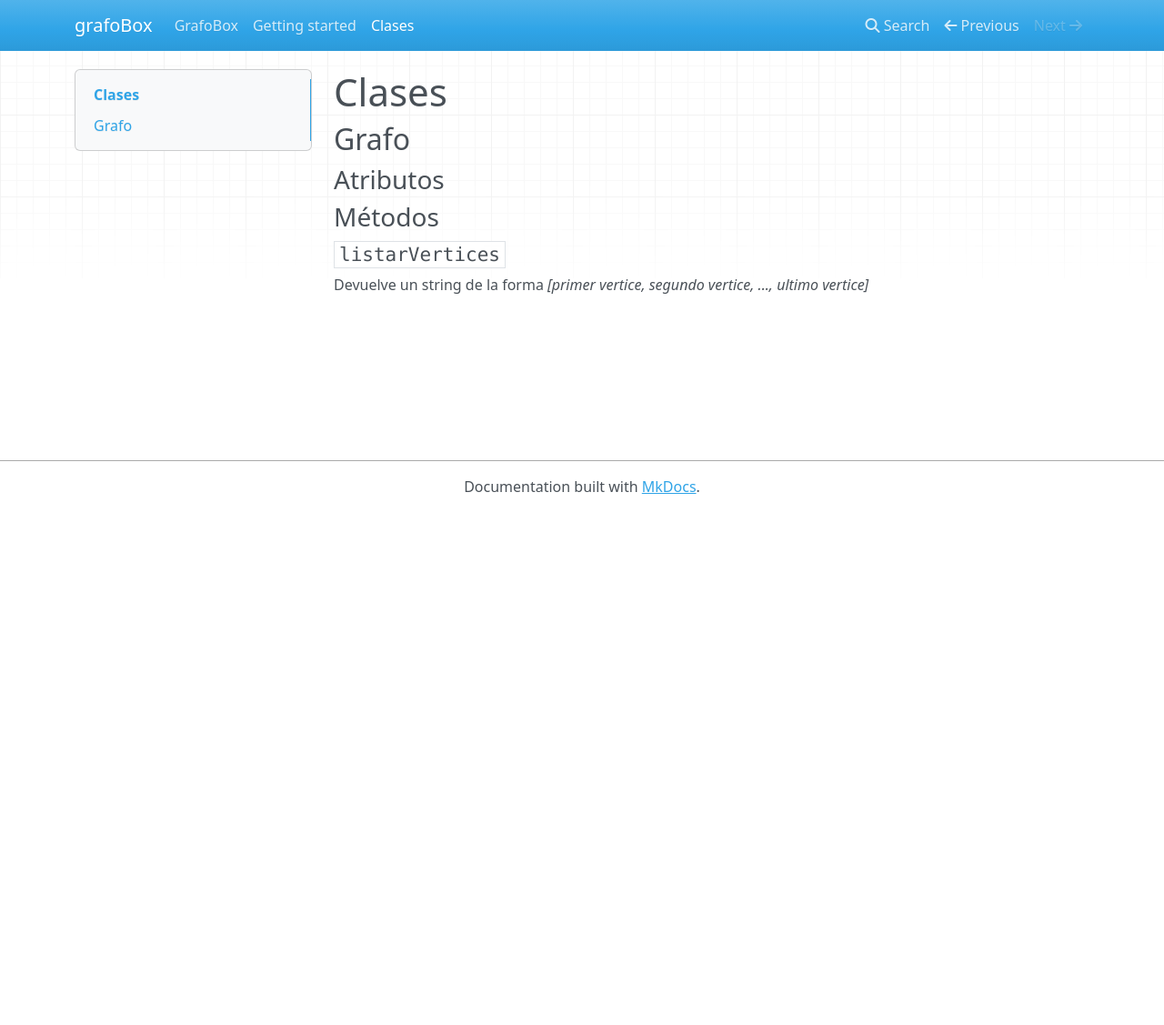
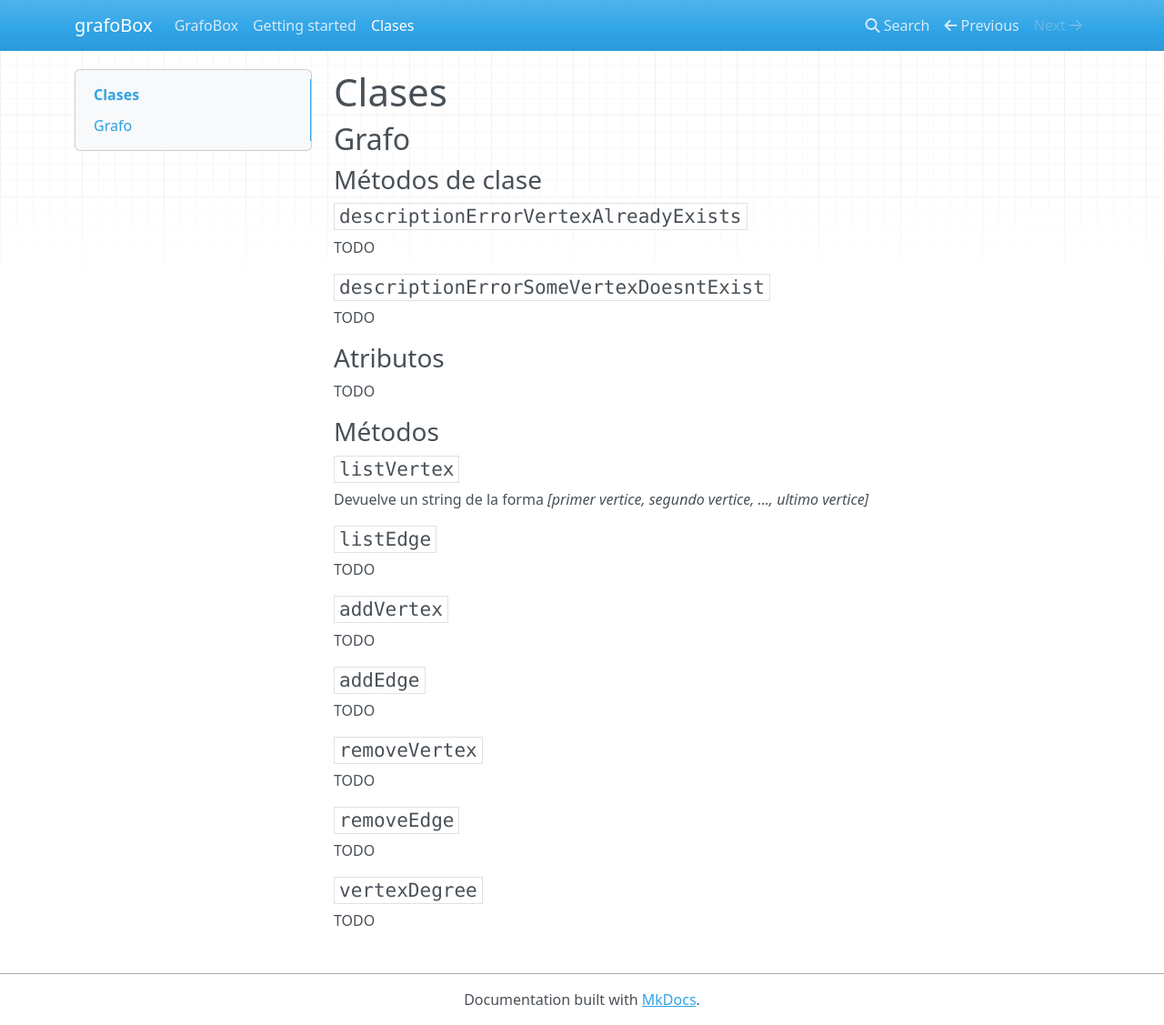
Before and after one commit to nachoFlow4k/GrafoBox, an MkDocs documentation site: the page built from docs/grafos.md, in a window 1280 px wide and 1127 px high. Shown: the whole window at 91% size. Built offline with MkDocs 1.6.1, drawn with Linux system fonts in a browser that asks for light colours; nearby versions of some CDN libraries.

Commit message:
Add all methods until now to the documentaion without their usage

```diff
--- a/docs/grafos.md
+++ b/docs/grafos.md
@@ -2,11 +2,46 @@
 
 ## Grafo
 
+### Métodos de clase
+
+#### `descriptionErrorVertexAlreadyExists`
+
+TODO
+
+#### `descriptionErrorSomeVertexDoesntExist`
+
+TODO
+
 ### Atributos
 
+TODO
 
 ### Métodos
 
-#### `listarVertices`
+#### `listVertex`
 
 Devuelve un string de la forma _[primer vertice, segundo vertice, ..., ultimo vertice]_
+
+#### `listEdge`
+
+TODO
+
+#### `addVertex`
+
+TODO
+
+#### `addEdge`
+
+TODO
+
+#### `removeVertex`
+
+TODO
+
+#### `removeEdge`
+
+TODO
+
+#### `vertexDegree`
+
+TODO
```
